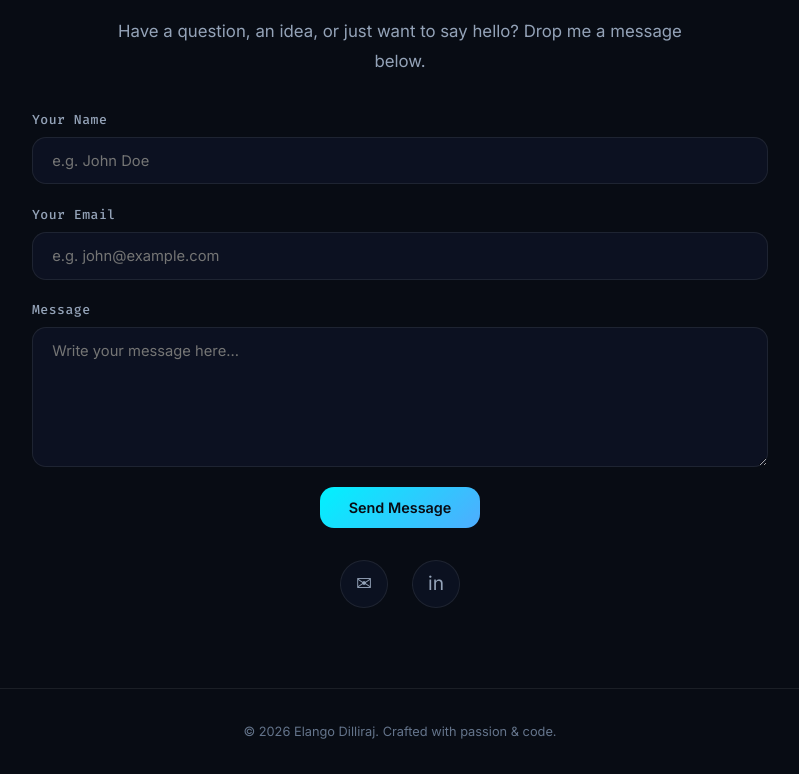
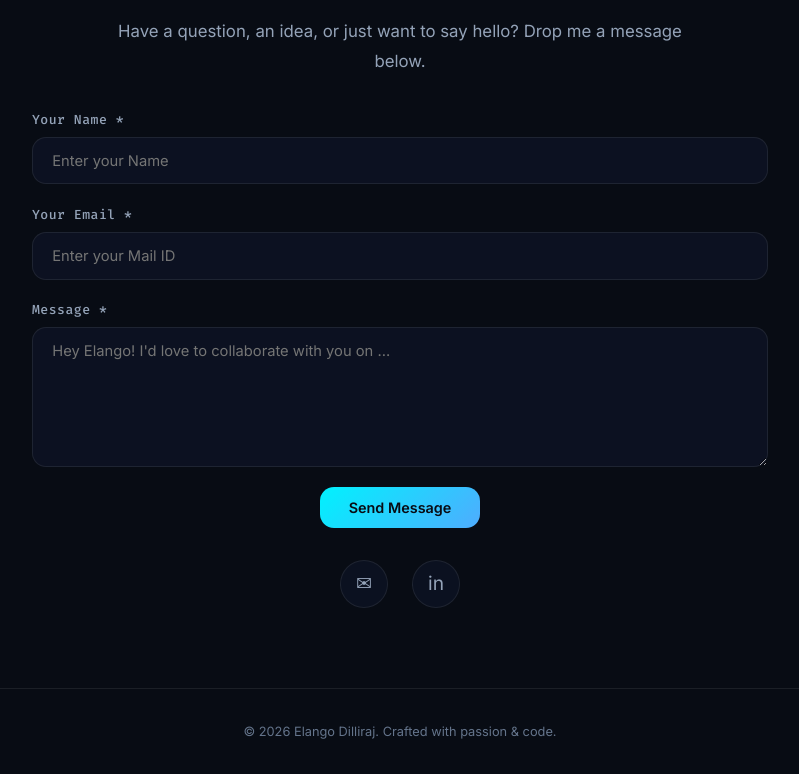
Before and after one commit to ELANGO-DILLIRAJ/Portfolio, a plain HTML site: page index.html in a window 1280 px wide. Shown: the part 3225-3999 px from the top of the page, without its empty margins (240-1039 px from the left). Drawn offline with Linux system fonts and the light colour scheme.

Commit message:
Update Connect

```diff
--- a/index.html
+++ b/index.html
@@ -195,16 +195,17 @@
 
       <form class="connect-form" id="connect-form">
         <div class="form-group">
-          <label for="form-name">Your Name</label>
-          <input type="text" id="form-name" placeholder="e.g. John Doe" required />
+          <label for="form-name">Your Name *</label>
+          <input type="text" id="form-name" placeholder="Enter your Name" required />
         </div>
         <div class="form-group">
-          <label for="form-email">Your Email</label>
-          <input type="email" id="form-email" placeholder="e.g. john@example.com" required />
+          <label for="form-email">Your Email *</label>
+          <input type="email" id="form-email" placeholder="Enter your Mail ID " required />
         </div>
         <div class="form-group">
-          <label for="form-message">Message</label>
-          <textarea id="form-message" placeholder="Write your message here..." required></textarea>
+          <label for="form-message">Message *</label>
+          <textarea id="form-message" placeholder="Hey Elango! I'd love to collaborate with you on ... "
+            required></textarea>
         </div>
         <button type="submit" class="btn btn-primary" style="align-self: center;">Send Message</button>
       </form>
```
